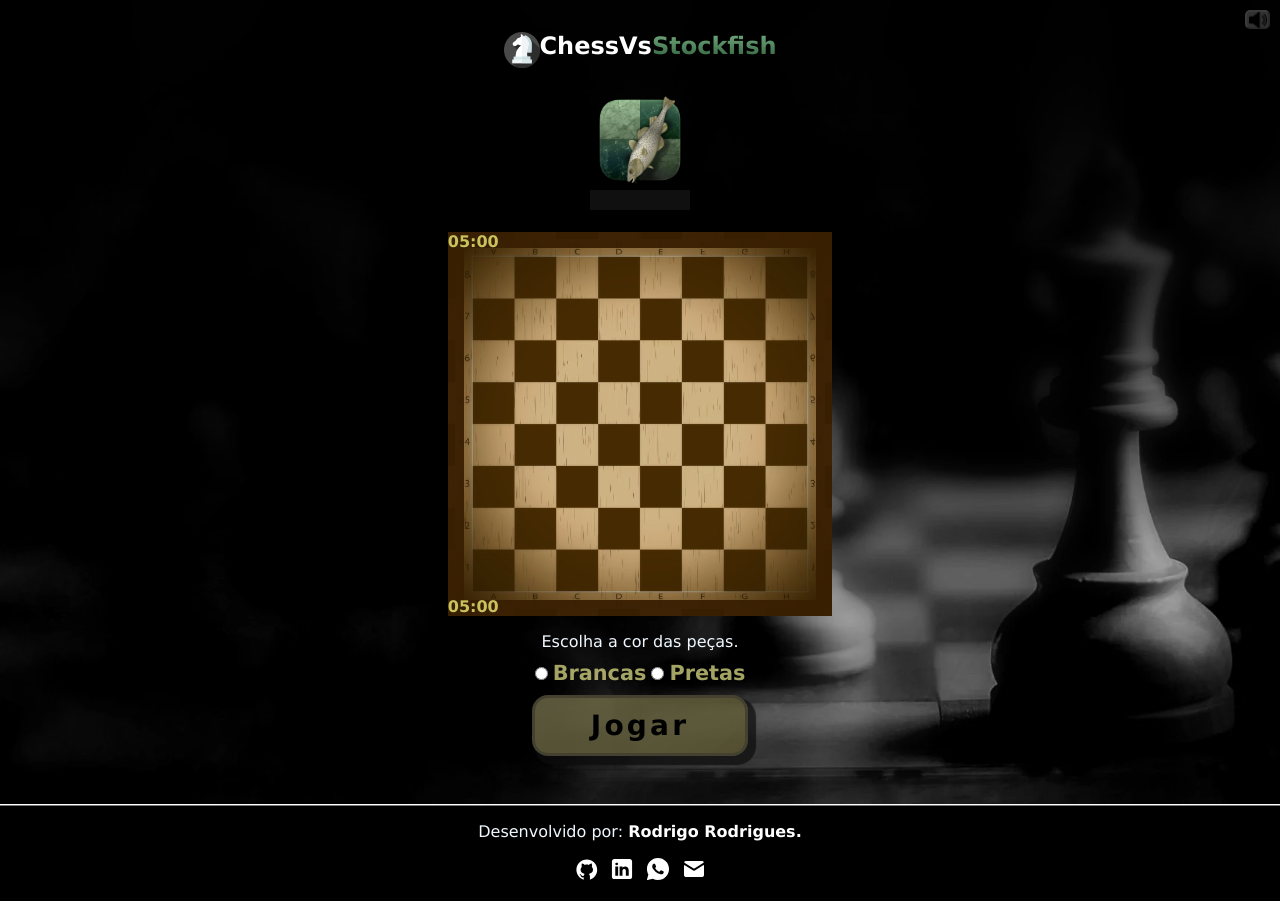
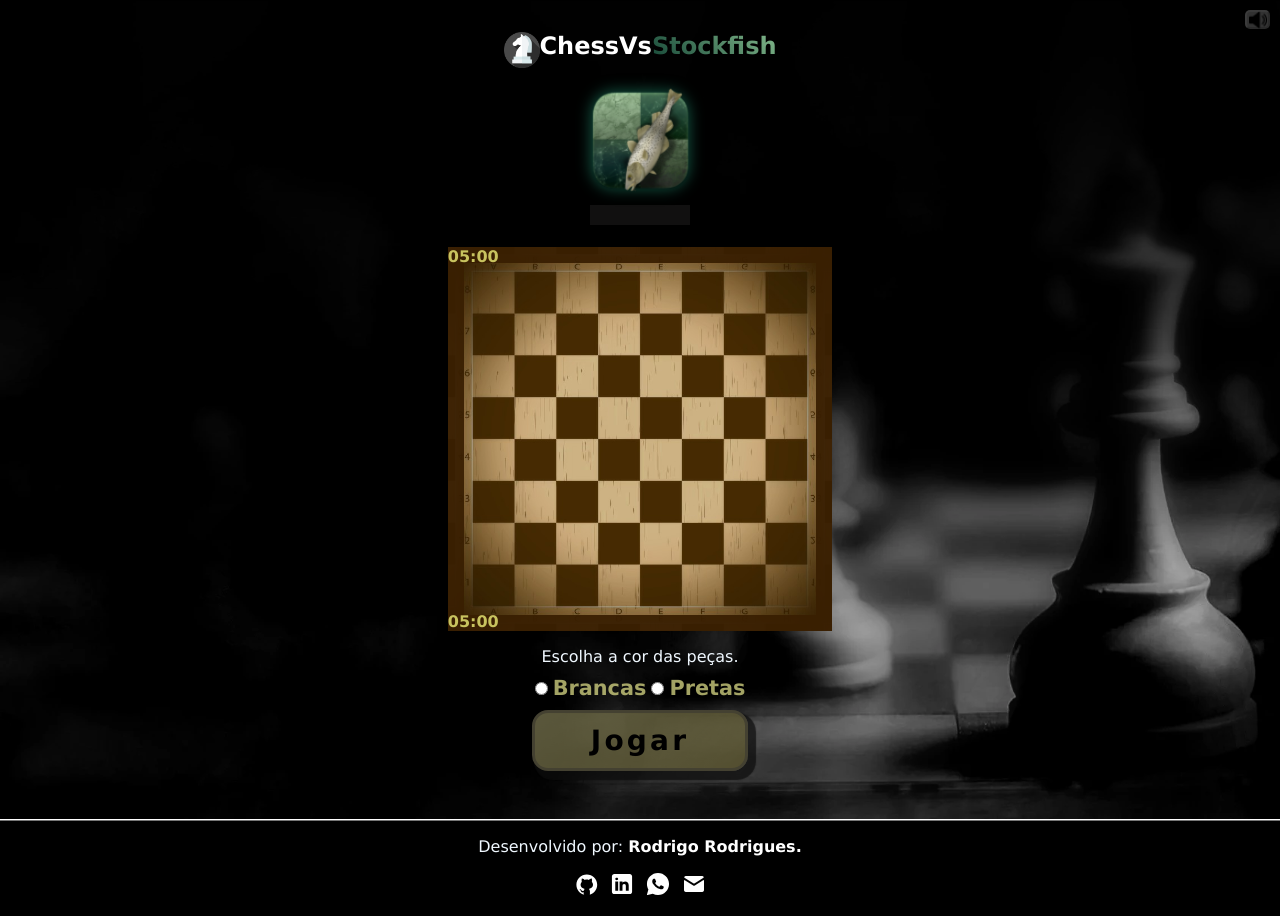
Before and after one commit to RodrigoRodrigues90/Chess, a plain HTML site: page index.html in a window 1280 px wide. Drawn offline with Linux system fonts and the light colour scheme; files whose address does not match are found by name.

Commit message:
mudança na interface

```diff
--- a/css/estilo.css
+++ b/css/estilo.css
@@ -13,37 +13,50 @@
             #bcbe9686,
             #787254a4);
 
-    --gradient_gemini: linear-gradient(0deg,
-            #20572ee5,
-            #7cb689ee);
+    --gradient_stockfish: linear-gradient(40deg,
+            #0f4132,
+            #83b98c);
 }
 
+@keyframes glow {
+    0% {
+        box-shadow: 0px 0px 12px 1px #0d3d30;
+    }
+    100% {
+        box-shadow: 0px 0px 15px 3px #165f4a;
+    }
+}
+@keyframes grow{
+    0% {
+        transform: scale();
+    }
+    100%{
+        transform: scale(1.03);
+    }
+}
 
-.gemini-color {
+.stockfish-color {
     font-weight: 900;
-    background-image: var(--gradient_gemini);
+    background-image: var(--gradient_stockfish);
     -webkit-background-clip: text;
     -webkit-text-fill-color: transparent;
     /* Cor de fallback para navegadores que não suportam a máscara */
     color: white;
 }
 
-.wrapper-message-gemini {
+.wrapper-message-stockfish {
     display: flex;
     justify-content: center;
-    align-items: center;;
+    align-items: center;
+    ;
     width: 100%;
 }
 
-.info-gemini {
+.info-stockfish {
     display: flex;
     flex-direction: column;
     justify-content: flex-start;
     align-items: center;
-
-    >img {
-        width: 100px;
-    }
 
     >output {
         text-align: center;
@@ -57,8 +70,45 @@
 
 }
 
+.img-stockfish {
+    width: 100px;
+    height: 100px;
+    border-radius: 20px;
+    margin-bottom: 15px;
+    position: relative;
+    z-index: 1;
+}
+
+.img-stockfish::after {
+    content: '';
+    top: 4%;
+    left: 4%;
+    position: absolute;
+    width: 92px;
+    height: 92px;
+    border-radius: 20px;
+    animation: glow 2s infinite alternate ;
+    z-index: 2;
+}
+
+.img-stockfish::before {
+    content: '';
+    position: absolute;
+    top: 0;
+    left: 0;
+    width: 100%;
+    height: 100%;
+    border-radius: 20px;
+    background-image: url(../img/stockfish.png);
+    background-size: contain;
+    background-position: center;
+    background-repeat: no-repeat;
+    animation: grow 2s infinite alternate;
+    z-index: 3;
+}
+
 @media(max-width: 450px) {
-    .info-gemini>output {
+    .info-stockfish>output {
 
         font-size: 0.8em;
     }
@@ -111,7 +161,7 @@
 h1 {
     cursor: pointer;
     display: flex;
-    color:white;
+    color: white;
 
 }
 
--- a/index.html
+++ b/index.html
@@ -12,14 +12,17 @@
     <link rel="icon" href="./img/horse.png" type="image/x-icon">
     <title>ChessVsStockfish</title>
 </head>
+
 <body onload="desabilitarPlay()">
     <input id="volume" type="button" class="volumeButton" onclick="stopMusic()"></input>
     <section class="wrapper-jogo" id="wrapper-play">
-        <h1 id="title"><img style="width: 36px;" src="./img/horse.png" class="horse">ChessVs<p class="gemini-color">Stockfish</p></h1>
-        <div class="wrapper-message-gemini">
-            <div class="info-gemini">
-                <img src="./img/stockfish.webp" alt="logo-gemini">
-                <output type="text" id="input-msg-gemini" value="" readonly> </output>
+        <h1 id="title"><img style="width: 36px;" src="./img/horse.png" class="horse">ChessVs<p class="stockfish-color">
+                Stockfish</p>
+        </h1>
+        <div class="wrapper-message-stockfish">
+            <div class="info-stockfish">
+                <div class="img-stockfish"></div>
+                <output type="text" id="input-msg-stockfish" value="" readonly> </output>
             </div>
         </div>
         <div class="info">
@@ -73,7 +76,8 @@
     <footer>
         <div class="rodape">
             <div>
-                <p>Desenvolvido por: <a href="https://rodrigorodrigues90.github.io/Portfolio/" target="blank"> Rodrigo Rodrigues.</a></p>
+                <p>Desenvolvido por: <a href="https://rodrigorodrigues90.github.io/Portfolio/" target="blank"> Rodrigo
+                        Rodrigues.</a></p>
             </div>
             <div class="divIcons">
                 <div class="contatoIcon">
@@ -96,4 +100,5 @@
         </div>
     </footer>
 </body>
+
 </html>
--- a/javaScript/rules_IA_utils.js
+++ b/javaScript/rules_IA_utils.js
@@ -256,7 +256,7 @@
  * @param {string} text O texto completo a ser exibido.
  */
 export function putMessageOnDisplay(text) {
-    const output = document.getElementById('input-msg-gemini');
+    const output = document.getElementById('input-msg-stockfish');
 
     const textArray = text.split('');
     let i = 0;
@@ -276,7 +276,7 @@
             i++;
 
             // Agenda a próxima execução (chamada recursiva) com o atraso da velocidade
-            setTimeout(digitarCaractere, 30);
+            setTimeout(digitarCaractere, 50);
         }
     }
     digitarCaractere()
```
Also changed, not shown: img/stockfish.png (added), img/stockfish.webp (deleted).
